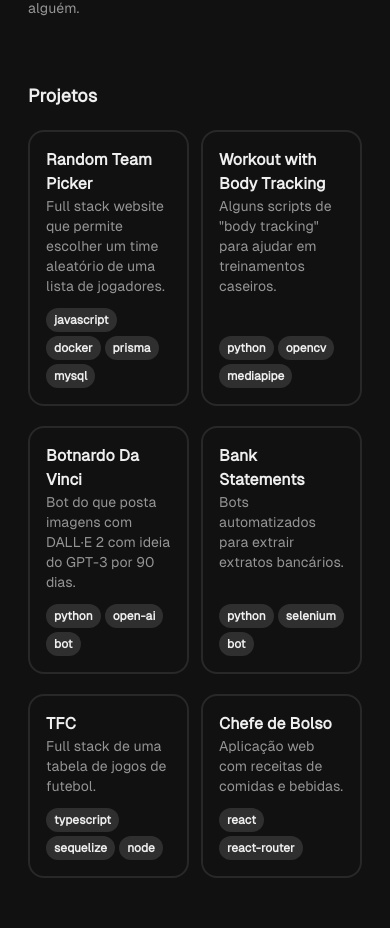
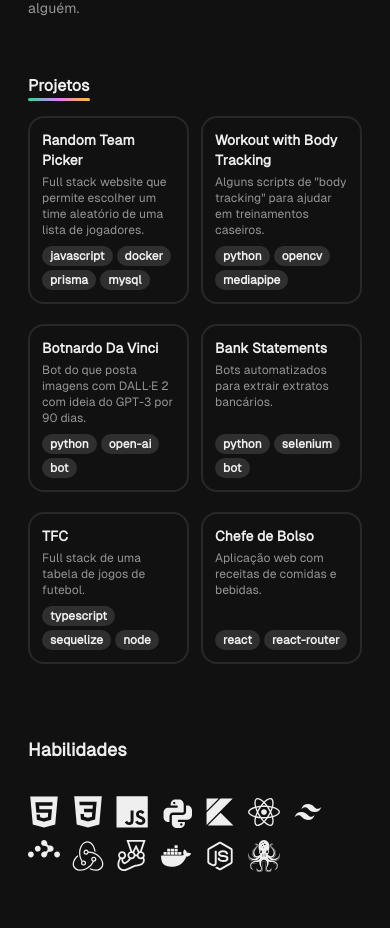
Before and after one commit to luandersonalvesdev/portfolio, a React (Vite) app: page / in a window 390 px wide. Shown: the part 488-1416 px from the top of the page. Built offline with nearby package versions, Linux system fonts and the light colour scheme; no server answers.

Commit message:
style: css: projects refactory

```diff
--- a/src/components/Projects.jsx
+++ b/src/components/Projects.jsx
@@ -3,27 +3,30 @@ import allProjects from "../data/projects";
 
 export default function Projects() {
   return (
-    <section id="projects" className="md:pt-24 pt-16">
-      <h2 className="font-semibold dark:text-main-white-dark md:text-xl text-lg">Projetos</h2>
-      <ul className="mt-5 grid md:grid-cols-3 grid-cols-2 grid-auto-rows-auto dark:text-main-white-dark text-xl gap-3">
+    <section id="projects" className="mt-14 md:mt-20">
+      <div className="inline-block">
+        <h2 className="font-semibold dark:text-main-white-dark md:text-xl text-base">Projetos</h2>
+        <hr class="h-[3px] md:mt-[1px] border-0 rounded-full dark:bg-gradient-to-r from-emerald-400 via-fuchsia-400 to-amber-400"></hr>
+      </div>
+      <ul className="mt-2 md:mt-5 grid md:grid-cols-3 grid-cols-2 grid-auto-rows-auto dark:text-main-white-dark text-xl gap-3">
         {
           allProjects.map((project) => {
             return (
-              <li className="relative group mb-2 transition duration-150 hover:scale-1010 overflow-hidden" key={project.name}>
+              <li className="relative group mb-2 transition duration-150 hover:scale-1010 hover:shadow-lg overflow-hidden" key={project.name}>
                 <ArrowTopRightSvg />
                 <a
                   href={project.link}
-                  className="border-2 rounded-2xl dark:border-stroke-dark px-4 py-4 h-full flex flex-col justify-between"
+                  className="border-2 rounded-2xl dark:border-stroke-dark px-3 py-3 md:px-4 md:py-4 h-full flex flex-col justify-between"
                   target="_blank"
                 >
                   <div>
-                    <h3 className="font-semibold text-base">{project.name}</h3>
-                    <p className="text-sm dark:text-second-text-dark">{project.description}</p>
+                    <h3 className="font-semibold text-sm md:text-base">{project.name}</h3>
+                    <p className="mt-1 md:mt-0 text-xs md:text-sm dark:text-second-text-dark">{project.description}</p>
                   </div>
-                  <ul className="mt-3 flex gap-1 dark:second-text-dark h-auto flex-wrap">
+                  <ul className="mt-2 md:mt-3 flex gap-1 dark:second-text-dark h-auto flex-wrap">
                     {project.technologies.map((technology) => {
                       return (
-                        <li className="text-xs py-1 px-2 rounded-full dark:bg-secondary-dark font-semibold" key={technology}>{technology}
+                        <li className="text-xs py-[2px] px-2 md:py-1 md:px-2 rounded-full dark:bg-secondary-dark font-semibold" key={technology}>{technology}
                         </li>
                       )
                     })}
--- a/src/svgs/ArrowTopRightSvg.jsx
+++ b/src/svgs/ArrowTopRightSvg.jsx
@@ -1,6 +1,6 @@
 export default function ArrowTopRightSvg() {
   return (
-    <svg class="h-3.5 w-3.5 invisible group-hover:visible absolute top-4 right-4 animate-pulse dark:fill-main-white-dark" viewBox="0 0 11 11" xmlns="http://www.w3.org/2000/svg">
+    <svg class="h-2.5 w-2.h-2.5 invisible group-hover:visible absolute top-3 right-3 animate-pulse dark:fill-main-white-dark" viewBox="0 0 11 11" xmlns="http://www.w3.org/2000/svg">
       <path d="M4.33254 0.350021L4.32883 1.93335L7.93698 1.94179L0.334206 9.52928L1.45266 10.65L9.07627 3.04172L9.06772 6.69444L10.651 6.69815L10.6659 0.364828L4.33254 0.350021Z"/>
     </svg>
   )
```
